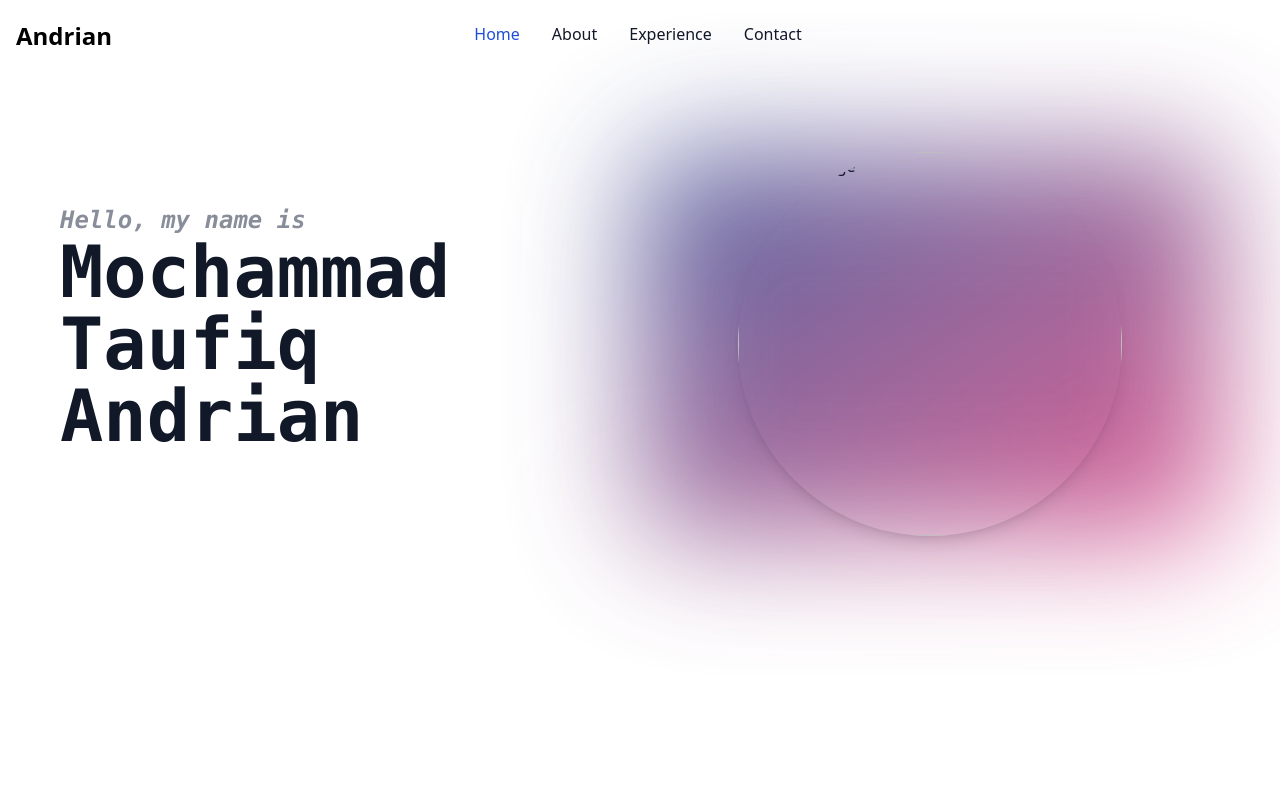
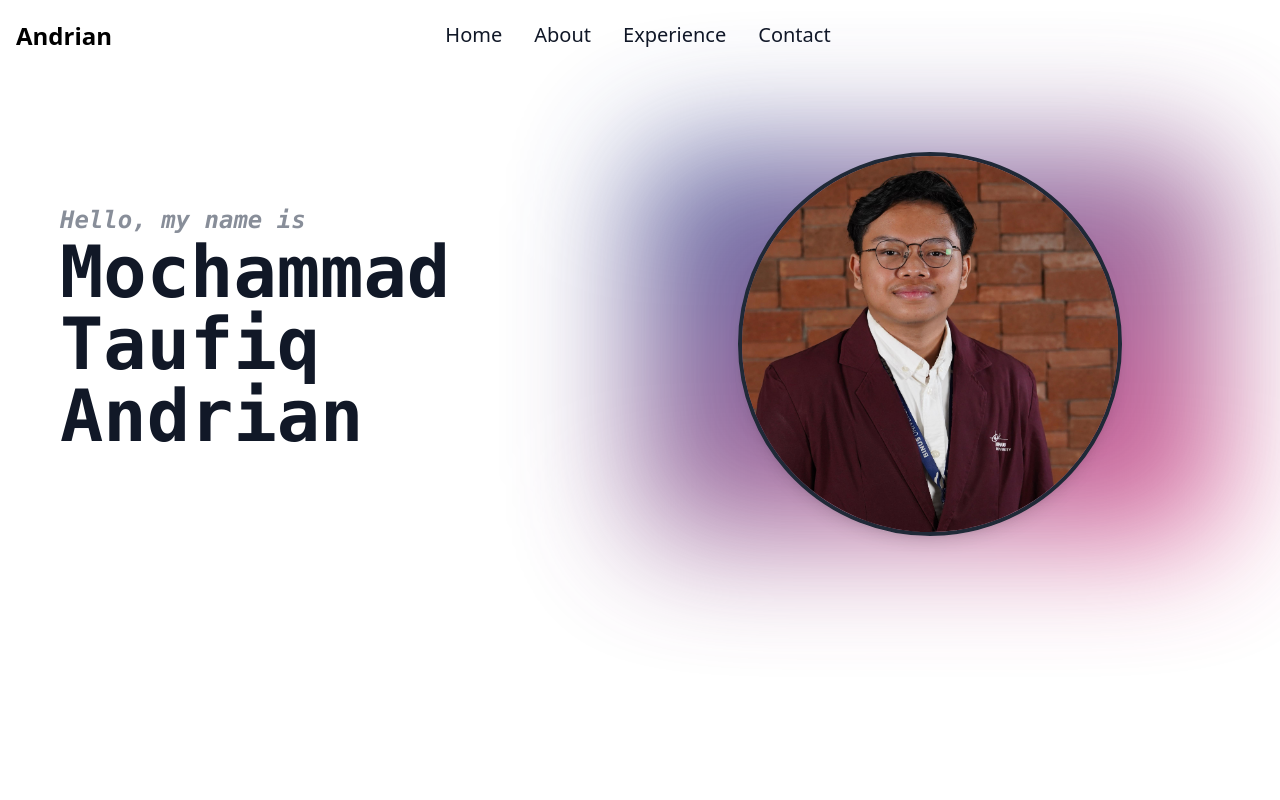
Before and after one commit to dhitera/simple-personal-portfolio, a website: page index.html in a window 1280 px wide. Shown: the top 800 px of the page. Drawn offline with nearby package versions, Linux system fonts and the light colour scheme.

Commit message:
change something

```diff
--- a/index.html
+++ b/index.html
@@ -93,12 +93,12 @@
         </div>
         <div class="hidden w-full md:block md:w-auto" id="navbar-default">
           <ul
-            class="font-medium flex flex-col p-4 md:p-0 mt-4 border border-gray-100 rounded-lg bg-gray-50 md:flex-row md:space-x-8 rtl:space-x-reverse md:mt-0 md:border-0 md:bg-white dark:bg-gray-800 md:dark:bg-gray-900 dark:border-gray-700"
+            class="font-medium flex flex-col p-4 md:p-0 mt-4 border border-gray-100 rounded-lg bg-gray-50 md:flex-row md:space-x-8 rtl:space-x-reverse md:mt-0 md:border-0 md:bg-white dark:bg-gray-800 md:dark:bg-gray-900 dark:border-gray-700 text-xl"
           >
             <li>
               <a
                 href="#hero"
-                class="block py-2 px-3 text-white bg-blue-700 rounded-sm md:bg-transparent md:text-blue-700 md:p-0 dark:text-white md:dark:text-blue-500"
+                class="block py-2 px-3 text-gray-900 rounded-sm hover:bg-gray-100 md:hover:bg-transparent md:border-0 md:hover:text-blue-700 md:p-0 dark:text-white md:dark:hover:text-blue-500 dark:hover:bg-gray-700 dark:hover:text-white md:dark:hover:bg-transparent"
                 aria-current="page"
                 >Home</a
               >
@@ -180,7 +180,7 @@
           <img
             src="img/profileWithBg.jpeg"
             alt="Profile image"
-            class="relative z-10 w-64 h-64 md:w-80 md:h-80 lg:w-96 lg:h-96 object-cover max-w-none rounded-full shadow-lg"
+            class="relative z-10 w-64 h-64 md:w-80 md:h-80 lg:w-96 lg:h-96 object-cover max-w-none rounded-full shadow-lg border-4 border-gray-800 dark:border-white"
           />
         </div>
         <!-- Text second on mobile -->
```
Also changed, not shown: dist/output.css, img/ea.jpg (added), img/profile.png (added), img/profileWithBg.jpeg (added), 1 other file.
